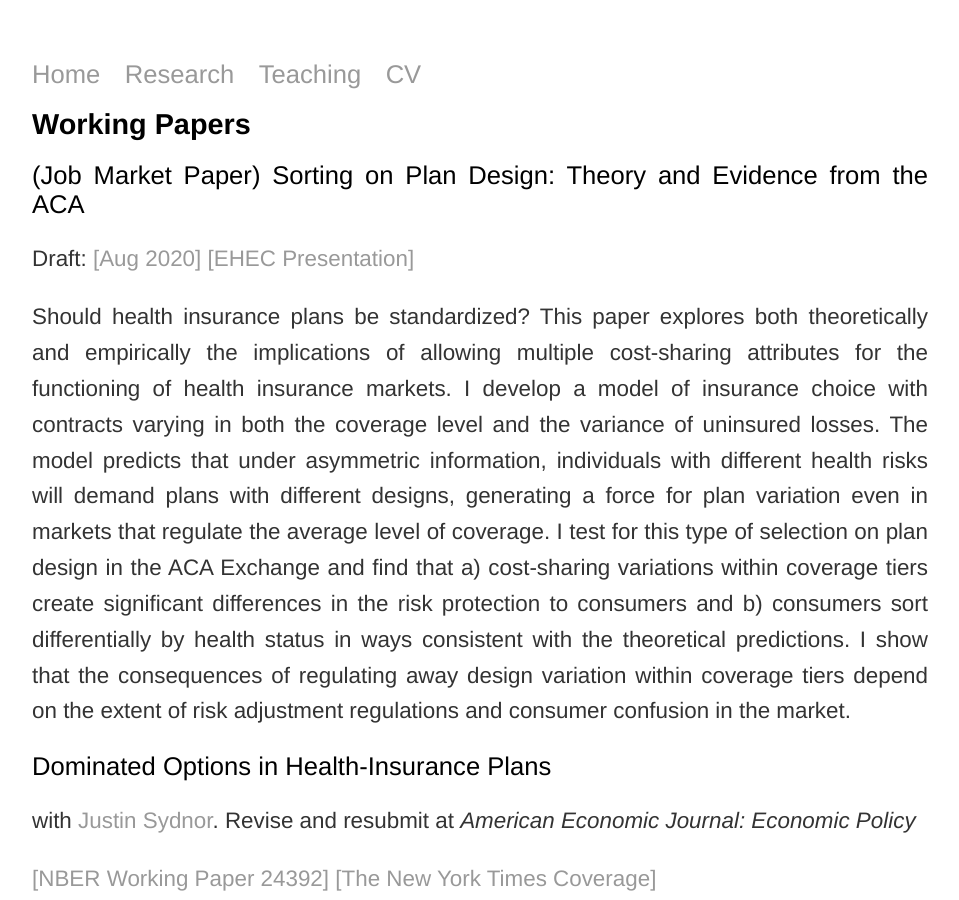
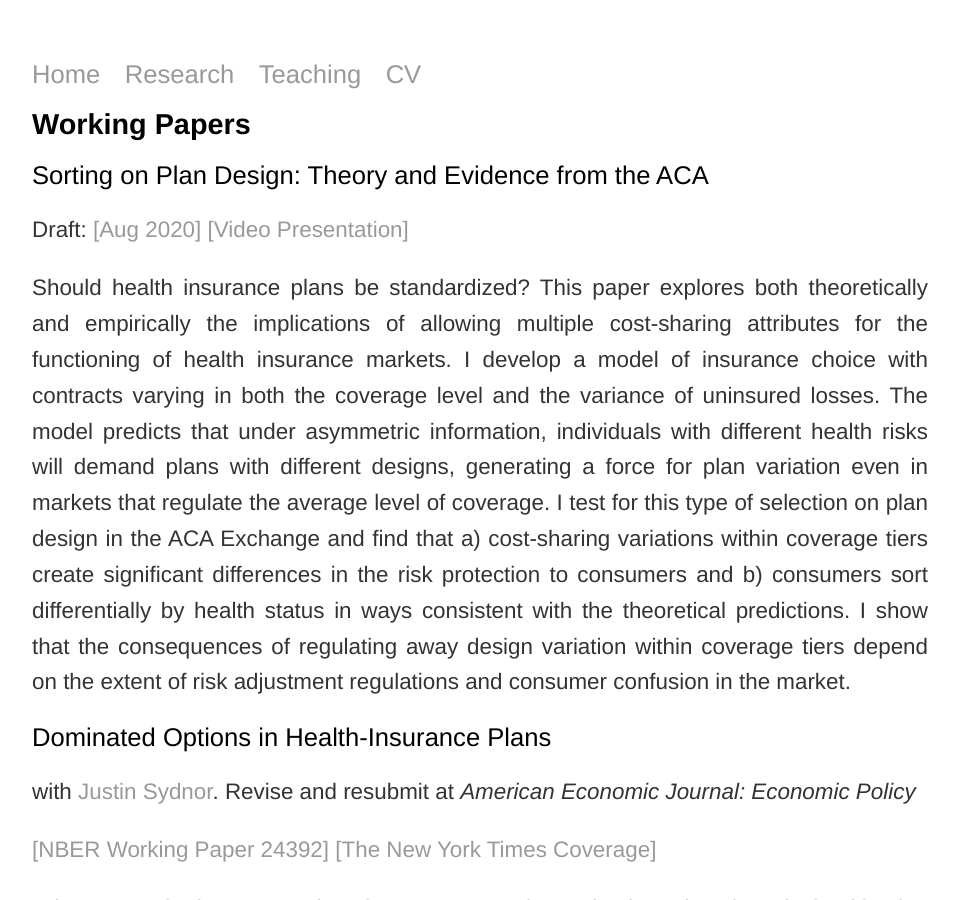
Before and after one commit to trifen/feng3hu.github.io, a Jekyll site: the page built from research.html, in a window 1280 px wide and 900 px high. Shown: the whole window, without its empty margins (160-1119 px from the left). Built offline with Jekyll 4.4.1, drawn with Linux system fonts in a browser that asks for light colours.

Commit message:
Update research.html

```diff
--- a/research.html
+++ b/research.html
@@ -5,8 +5,8 @@ title: Chenyuan Liu
 <div class="blurb">
 	<div align="justify">
 		<h1> Working Papers </h1>
-  		<h2>(Job Market Paper) Sorting on Plan Design: Theory and Evidence from the ACA</h2>
-			<p> Draft: <a href= "chenyuanliu.github.io/files/DesignSorting_ChenyuanLiu.pdf" target="_blank">[Aug 2020]</a> <a href= "https://www.youtube.com/watch?v=bSI4URrvsC4&feature=youtu.be" target="_blank">[EHEC Presentation] </a></p>
+  		<h2>Sorting on Plan Design: Theory and Evidence from the ACA</h2>
+			<p> Draft: <a href= "chenyuanliu.github.io/files/DesignSorting_ChenyuanLiu.pdf" target="_blank">[Aug 2020]</a> <a href= "https://www.youtube.com/watch?v=bSI4URrvsC4&feature=youtu.be" target="_blank">[Video Presentation] </a></p>
   			<p>Should health insurance plans be standardized? This paper explores both theoretically and empirically the implications of allowing multiple cost-sharing attributes for the functioning of health insurance markets. I develop a model of insurance choice with contracts varying in both the coverage level and the variance of uninsured losses. The model predicts that under asymmetric information, individuals with different health risks will demand plans with different designs, generating a force for plan variation even in markets that regulate the average level of coverage. I test for this type of selection on plan design in the ACA Exchange and find that a) cost-sharing variations within coverage tiers create significant differences in the risk protection to consumers and b) consumers sort differentially by health status in ways consistent with the theoretical predictions. I show that the consequences of regulating away design variation within coverage tiers depend on the extent of risk adjustment regulations and consumer confusion in the market. </p>
 			<p> </p>
 		<h2>Dominated Options in Health-Insurance Plans</h2>
```
